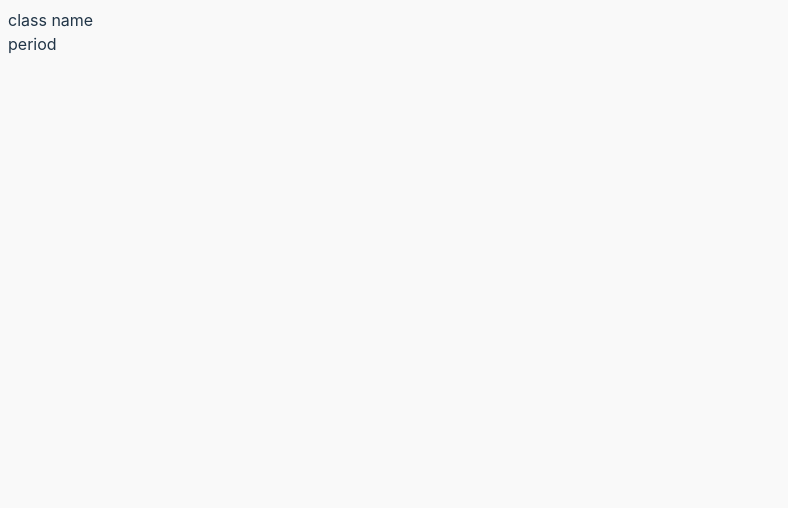
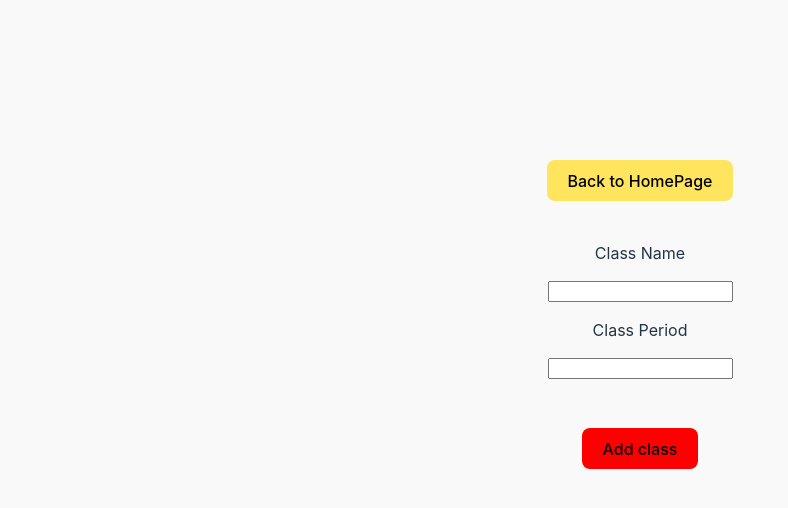
Before and after one commit to Raj-Lee-Code/BeaverHacksFall2023, a React (Vite) app: page /AddClass in a window 1280 px wide. Shown: the top 508 px of the page, without its empty margins (0-788 px from the left). Built offline with nearby package versions, Linux system fonts and the light colour scheme.

Commit message:
added buttons and forms to add class page

```diff
--- a/src/Pages/AddClass.css
+++ b/src/Pages/AddClass.css
@@ -0,0 +1,18 @@
+#addClassPage{
+    margin-top: 10em;
+    display: flex;
+    flex-direction: column;
+    justify-content: center;
+    align-items: center;
+}
+
+#classForm {
+    display: flex;
+    flex-direction: column;
+    align-items: center;
+}
+
+#classSubmit {
+    margin: 25px;
+    background-color: red;
+}
--- a/src/Pages/AddClass.jsx
+++ b/src/Pages/AddClass.jsx
@@ -1,17 +1,22 @@
 import React from 'react';
 import './AddClass.css'
-
+import { Link } from 'react-router-dom'
 function AddClass() {
 
   return (
-      <>
-        <div>
-            class name
-        </div>
-        <div>
-            period
-        </div>
-      </>
+    <div id = "addClassPage">
+      <Link to = "/"><button>Back to HomePage</button></Link>
+      <br></br>
+
+      <form id = "classForm">
+        <p>Class Name</p>
+        <input type = "text" name = "className"></input>
+        <p>Class Period</p>
+        <input type = "number" min="0" name = "classPeriod"></input>
+        <br></br>
+        <button id = "classSubmit" type ='submit'>Add class</button>
+      </form>
+    </div>
   );
 }
 
```
